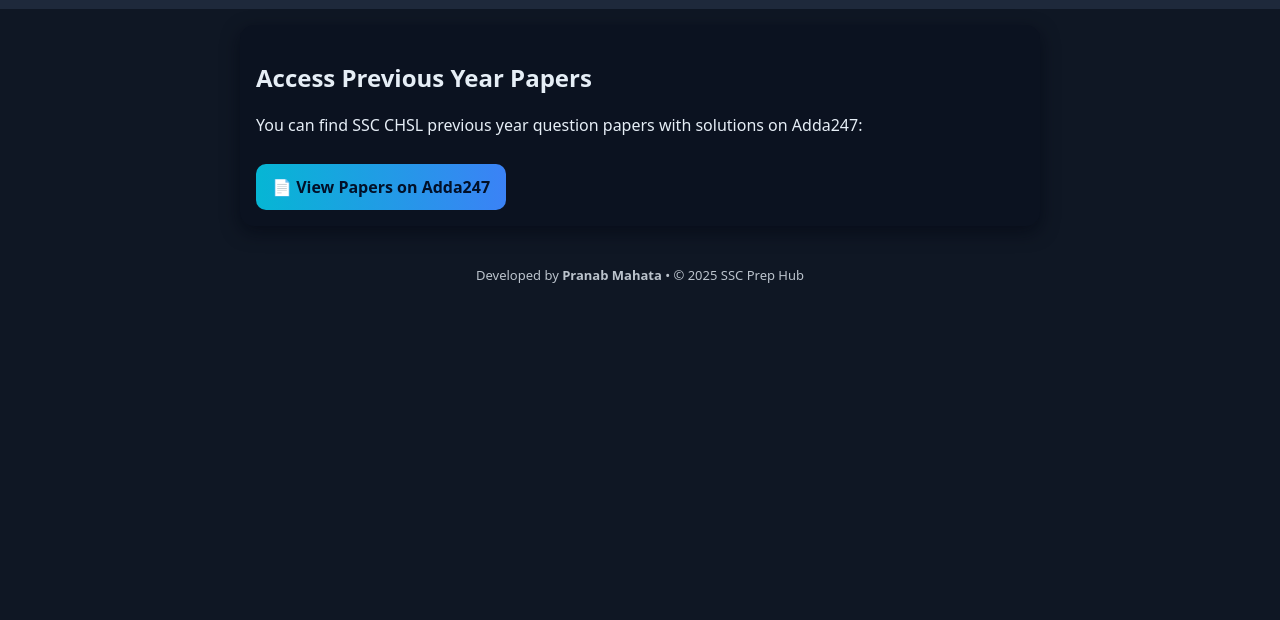
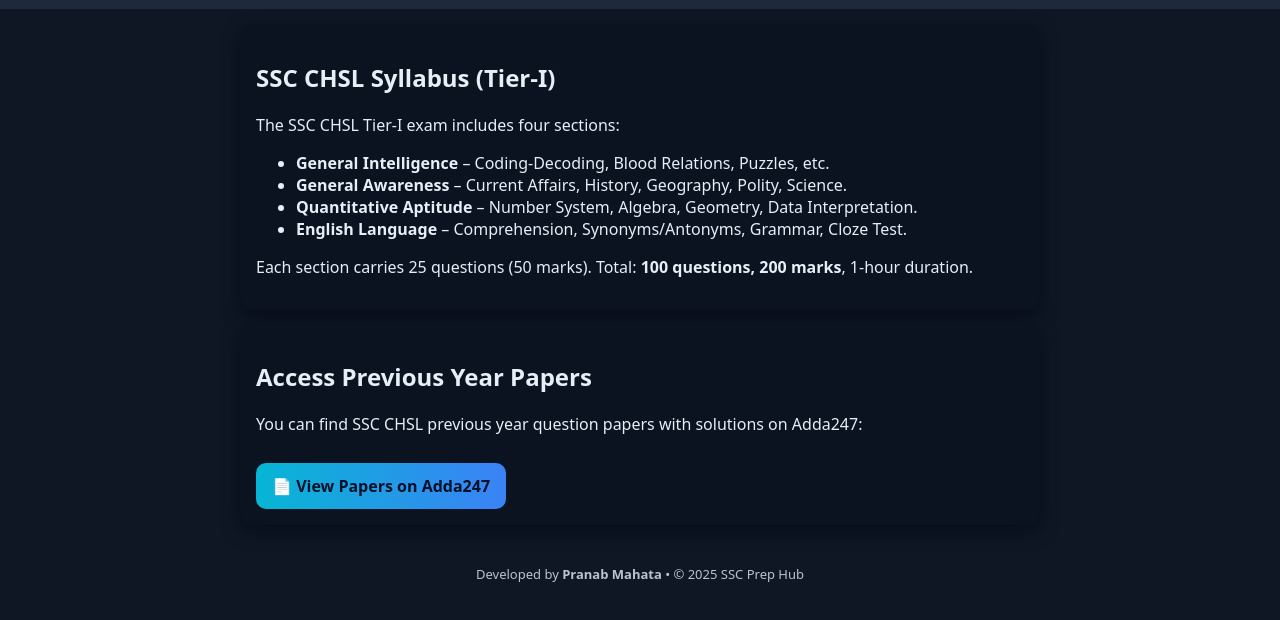
Before and after one commit to rnccsstudent/ssc, a plain HTML site: page chsl.html in a window 1280 px wide. Shown: the part 48-668 px from the top of the page. Drawn offline with Linux system fonts and the light colour scheme.

Commit message:
Update chsl.html

```diff
--- a/chsl.html
+++ b/chsl.html
@@ -208,6 +208,18 @@
 </header>
 
 <main>
+  <!-- ✅ Syllabus Section -->
+  <div class="card">
+    <h2>SSC CHSL Syllabus (Tier-I)</h2>
+    <p>The SSC CHSL Tier-I exam includes four sections:</p>
+    <ul>
+      <li><strong>General Intelligence</strong> – Coding-Decoding, Blood Relations, Puzzles, etc.</li>
+      <li><strong>General Awareness</strong> – Current Affairs, History, Geography, Polity, Science.</li>
+      <li><strong>Quantitative Aptitude</strong> – Number System, Algebra, Geometry, Data Interpretation.</li>
+      <li><strong>English Language</strong> – Comprehension, Synonyms/Antonyms, Grammar, Cloze Test.</li>
+    </ul>
+    <p>Each section carries 25 questions (50 marks). Total: <strong>100 questions, 200 marks</strong>, 1-hour duration.</p>
+  </div>
 
   <div class="card">
     <h2>Access Previous Year Papers</h2>
```
